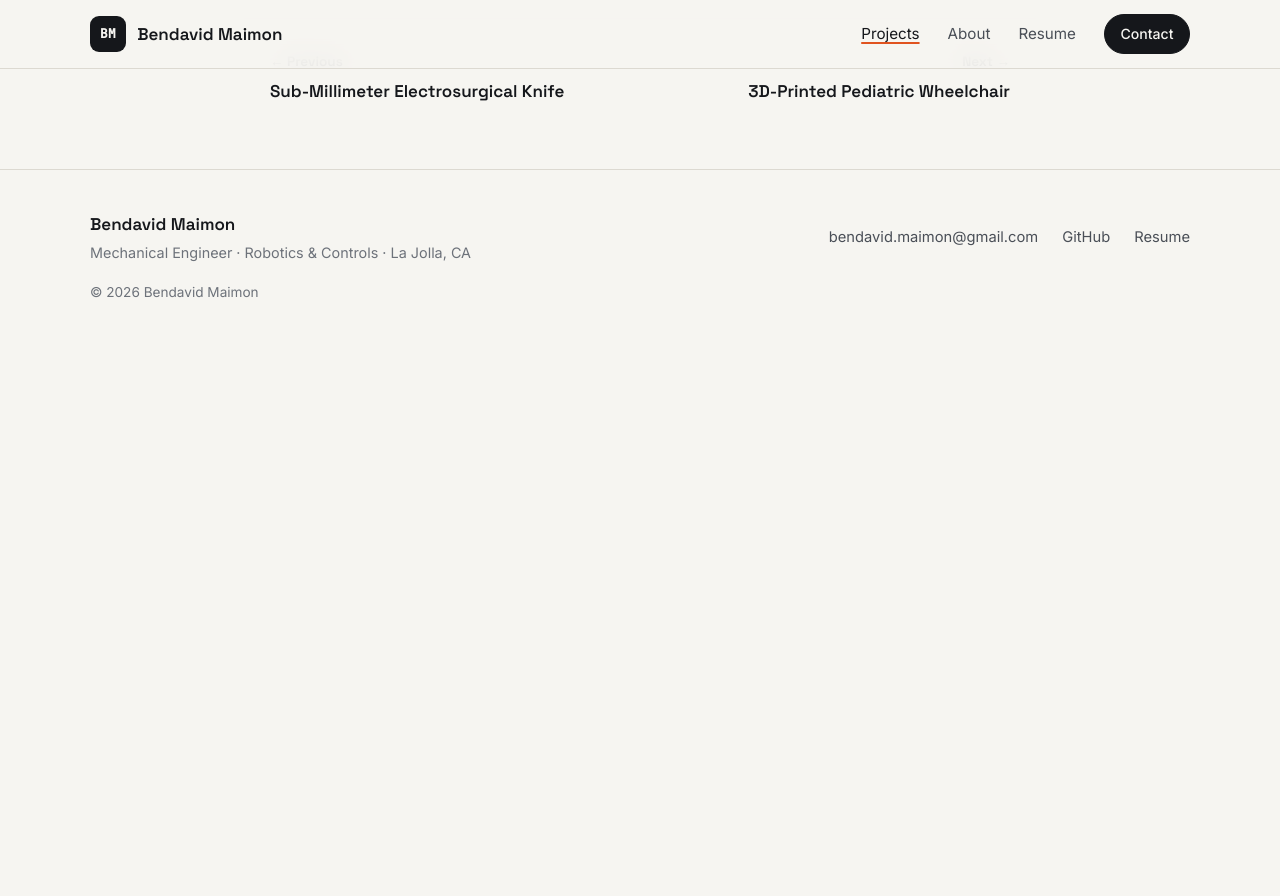
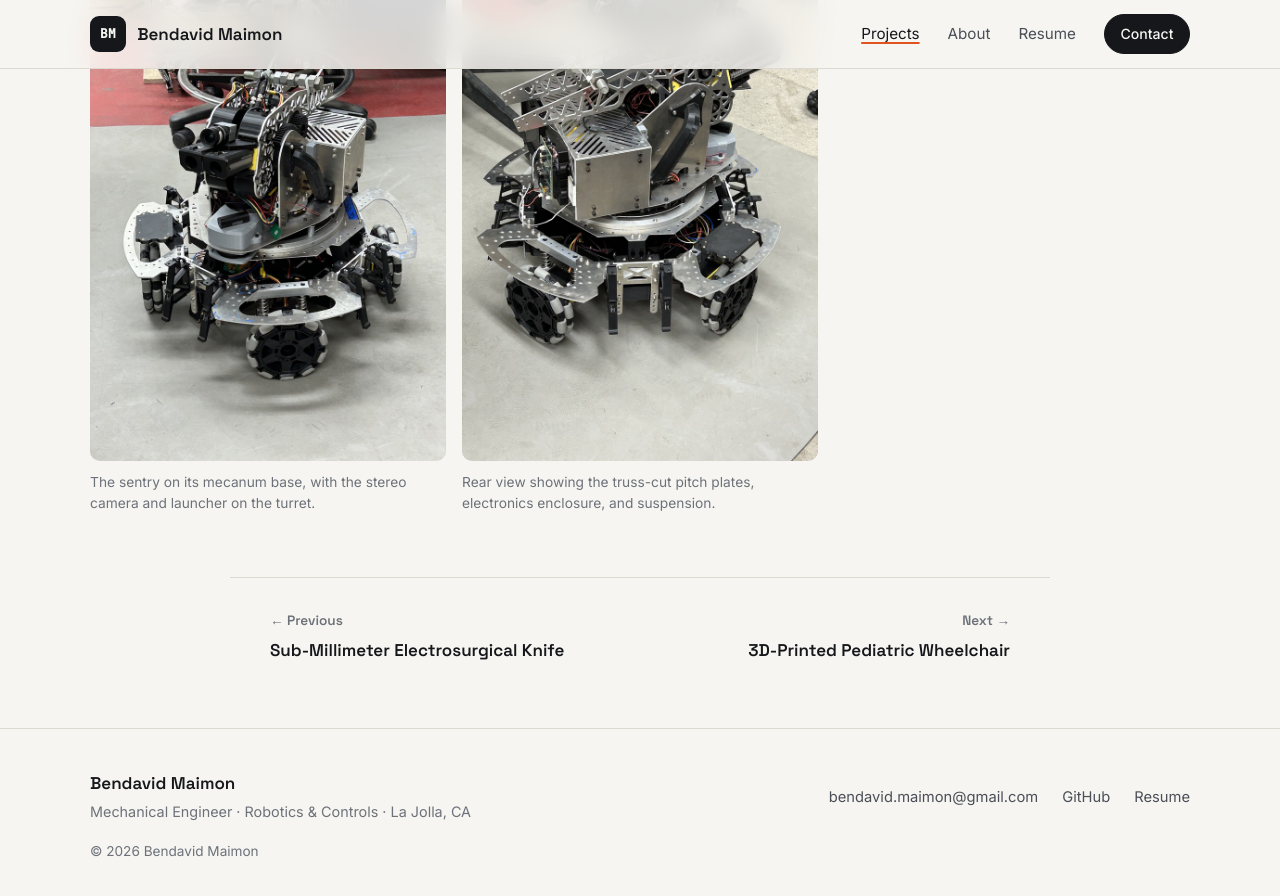
Before and after one commit to errordc32/bendavid.github.io, a Jekyll site: the page built from _projects/arc-autonomous-robot.md, in a window 1280 px wide and 900 px high, scrolled down 2188 px. Shown: the top 896 px of the window. Built offline with Jekyll 4.4.1, drawn with Linux system fonts in a browser that asks for light colours; before the commit the page ends 2529 px from its top, so only the background shows below that.

Commit message:
more projects

```diff
--- a/_projects/arc-autonomous-robot.md
+++ b/_projects/arc-autonomous-robot.md
@@ -8,8 +8,13 @@ tags: [Autonomy, Mechanical Design, Controls]
 featured: true
 status: complete           # complete | prototype | design | concept
 order: 4
-image: /assets/images/projects/Tritn_robotics/sentry_gif.gif   # GIFs work anywhere an image does
-cover: /assets/images/projects/Tritn_robotics/sentry_gif.gif
+image: /assets/images/projects/Triton_robotics/sentry_gif.gif   # GIFs work anywhere an image does
+cover: /assets/images/projects/Triton_robotics/sentry_gif.gif
+gallery:
+  - src: /assets/images/projects/Triton_robotics/sentry_irl.jpg
+    caption: The sentry on its mecanum base, with the stereo camera and launcher on the turret.
+  - src: /assets/images/projects/Triton_robotics/sentry_irl2.jpg
+    caption: Rear view showing the truss-cut pitch plates, electronics enclosure, and suspension.
 stats:
   - value: "−28%"
     label: Robot volume
@@ -29,7 +34,7 @@ Triton Robotics competes in the ARC robotics contest, where autonomous robots ai
 - **Eliminated backlash** by replacing the drives with **capstan-based actuators**.
 - Used an **Nvidia Jetson** and **CUDA** to fully automate the control scheme, giving the robot autonomous targeting, task-based repositioning, and real-time projectile calculations.
 
-{% include media.html src="/assets/images/projects/Tritn_robotics/pitch_assmb.png" caption="CAD of the turret's pitch assembly: a truss-cut side plate driving the launcher module, mounted on the yaw ring." %}
+{% include media.html src="/assets/images/projects/Triton_robotics/pitch_assmb.png" caption="CAD of the turret's pitch assembly: a truss-cut side plate driving the launcher module, mounted on the yaw ring." %}
 
 ## Outcome
 
```
Also changed, not shown: _projects/electrosurgical-knife.md (+3 -3 lines), _projects/hearing-aid-handle.md (added, +29 -0 lines), _projects/mae3-robot.md (added, +32 -0 lines), _projects/open-source-running-blade.md (+6 -2 lines), assets/images/projects/MAE3-robot/mae3-robot-irl.png (added), assets/images/projects/MAE3-robot/mae3-robot.png (added), assets/images/projects/Triton_robotics/pitch_assmb.png (renamed from assets/images/projects/Tritn_robotics/pitch_assmb.png), assets/images/projects/Triton_robotics/sentry_irl.jpg (added), assets/images/projects/Triton_robotics/sentry_irl2.jpg (added), assets/images/projects/hear_handle/hearing_aid_tool.png (added), assets/images/projects/running_blade/bi-layer_blade.png (added), assets/images/projects/thermal_knife/thermal_imaging.jpg (renamed from assets/images/projects/surgical_knife/thermal_imaging.jpg), assets/images/projects/thermal_knife/thermal_knife.jpg (renamed from assets/images/projects/surgical_knife/thermal_knife.jpg), 2 other files.
